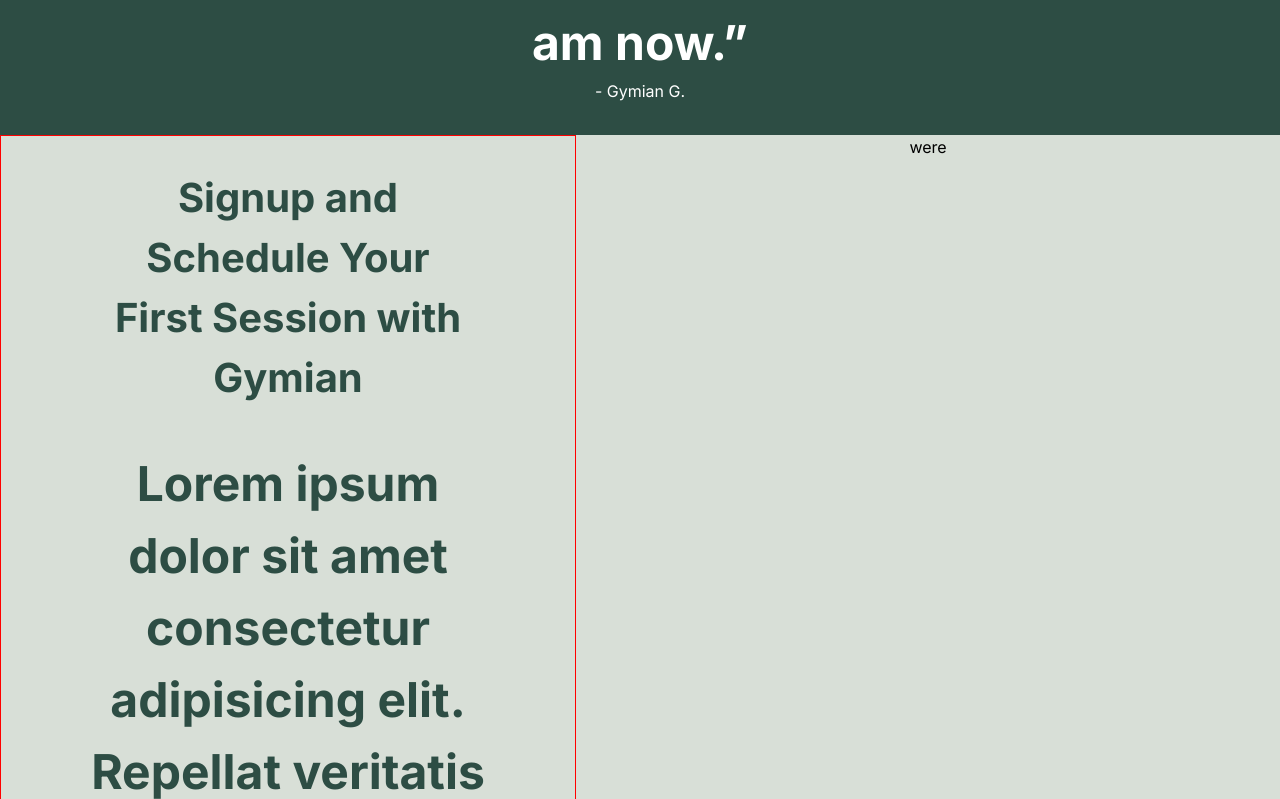
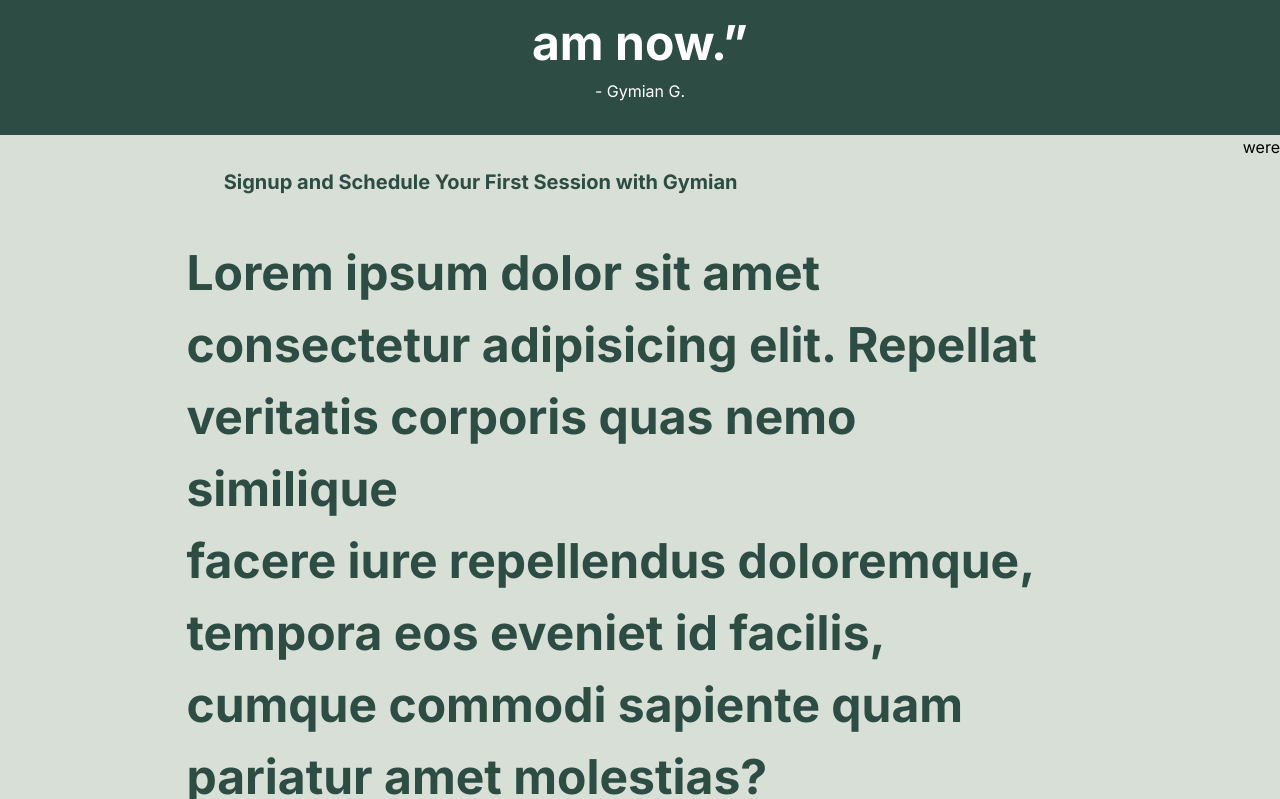
Before and after one commit to etimexo/Design-agency, a Next.js app: page /signup in a window 1280 px wide. Shown: the part 3041-3840 px from the top of the page. Built offline with nearby package versions, Linux system fonts and the light colour scheme.

Commit message:
Style booking.jsx component

```diff
--- a/src/app/components/Booking.css
+++ b/src/app/components/Booking.css
@@ -1,5 +1,9 @@
 .booking {
+    width: 100%;
     display: flex;
     /* display: flex; */
+    padding: 0;
+    margin: 0;
+    /* justify-content: space-between; */
 
 }
--- a/src/app/components/Booking.jsx
+++ b/src/app/components/Booking.jsx
@@ -6,7 +6,16 @@
 export default function Booking() {
   return (
     <div className='booking'>
-      <Booking1 />
+      {/* <Booking1 /> */}
+      <div className="booking1">
+      <h1 className="sign-h">Signup and Schedule Your First Session with Gymian</h1>
+      <p>
+        Lorem ipsum dolor sit amet consectetur adipisicing elit. Repellat
+        veritatis corporis quas nemo similique <br />
+        facere iure repellendus doloremque, tempora eos eveniet id facilis,{" "}
+        <br /> cumque commodi sapiente quam pariatur amet molestias?
+      </p>
+    </div>
       <Booking2 />
     </div>
   )
--- a/src/app/components/Booking1.css
+++ b/src/app/components/Booking1.css
@@ -1,8 +1,22 @@
 .booking1 {
-    border: 1px solid red;
+    /* padding-left: 20px; */
+    position: relative;
+    /* left: -7vw; */
+}
+.booking1 > * {
+    /* border: 1px solid green; */
+    /* text-align: left; */
+    padding: 0;
+    text-align: left;
+    width: 100%;
 }
 @media only screen and (min-width: 700px) {
     .booking1 {
-        width: 45%;
+        /* width: 45%; */
+
+    }
+    .booking1 .sign-h {
+        font-size: 20px;
+        /* background-color: red; */
     }
 }
--- a/src/app/components/Booking1.jsx
+++ b/src/app/components/Booking1.jsx
@@ -3,7 +3,7 @@
 export default function Booking1() {
   return (
     <div className="booking1">
-      <h1>Signup and Schedule Your First Session with Gymian</h1>
+      <h1 className="sign-h">Signup and Schedule Your First Session with Gymian</h1>
       <p>
         Lorem ipsum dolor sit amet consectetur adipisicing elit. Repellat
         veritatis corporis quas nemo similique <br />
--- a/src/app/components/Booking2.css
+++ b/src/app/components/Booking2.css
@@ -3,6 +3,6 @@
 }
 @media only screen and (min-width: 700px) {
     .booking2 {
-        width: 55%;
+        /* width: 55%; */
     }
 }
--- a/src/app/components/Process.jsx
+++ b/src/app/components/Process.jsx
@@ -101,8 +101,7 @@
         </p>
         - Gymian G.
       </section>
-      <Booking />
-      <Footer />
+      {/* <Footer /> */}
     </>
   );
 }
--- a/src/app/page.jsx
+++ b/src/app/page.jsx
@@ -4,6 +4,7 @@
 import Other from "./components/Other";
 import Cta from "./components/Cta";
 import Newsletter from "./components/Newsletter";
+import Booking from "./components/Booking";
 import Footer from "./components/Footer";
 import Process from "./components/Process";
 
@@ -15,6 +16,7 @@
       <Other />
       <Cta />
       <Newsletter />
+      <Booking />
       <Footer  />
 
     </body>
--- a/src/app/signup/page.jsx
+++ b/src/app/signup/page.jsx
@@ -1,6 +1,7 @@
 import React from "react";
 import Image from "next/image";
-import Booking1 from "../components/Booking1";
+// import Booking1 from "../components/Booking1";
+import Booking from "../components/Booking";
 import Header from "../components/Header";
 import "../signup.css";
 import S1 from "../s1.jpg";
@@ -20,7 +21,7 @@
         <button className="sign-btn2">SCHEDULE YOUR FIRST SESSION</button>
       </a>
       <Process />
-      {/* <Booking1 /> */}
+      <Booking />
     </section>
   );
 }
```
